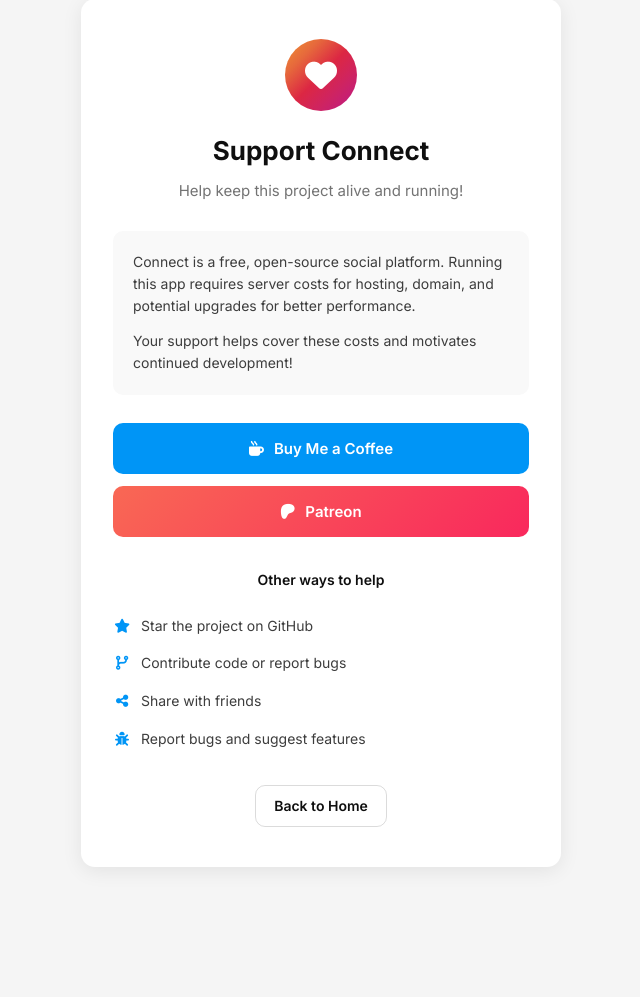
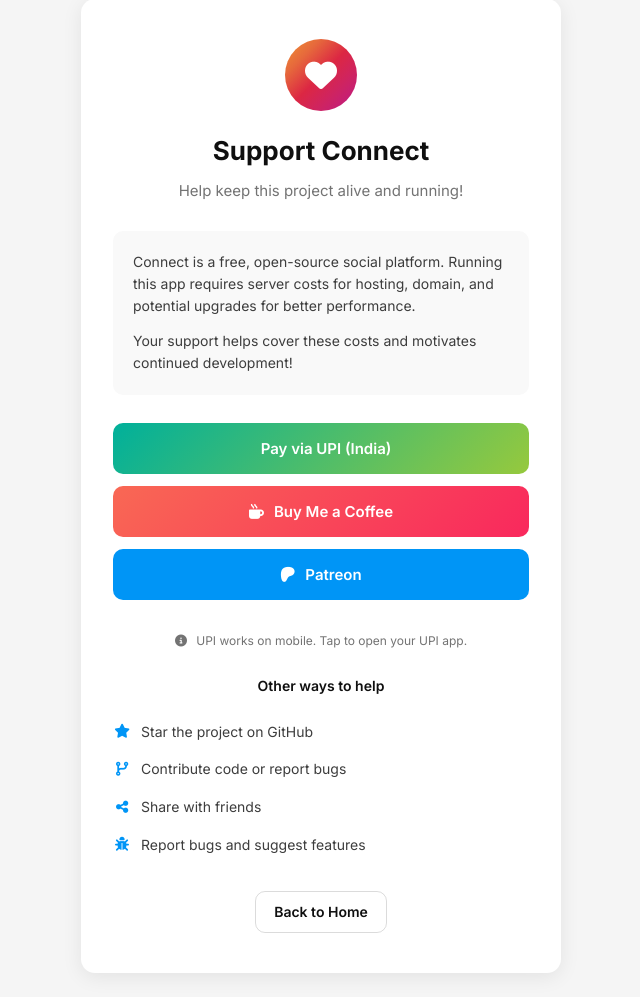
Before and after one commit to kiinshuk/sg, a Django app: page /donate/ in a window 1280 px wide. Shown: the part 25-1022 px from the top of the page, without its empty margins (319-959 px from the left). Before the commit the page ends 852 px from the top, so only its background shows below. Run offline with Django 4.2, Linux system fonts and the light colour scheme.

Commit message:
Add UPI payment option to donate page

```diff
--- a/static/css/style.css
+++ b/static/css/style.css
@@ -1175,6 +1175,17 @@
 .donate-btn:nth-child(2) {
   background: linear-gradient(135deg, #f96854, #f9285d);
 }
+.donate-upi {
+  background: linear-gradient(135deg, #00b09b, #96c93d) !important;
+}
+.donate-upi-note {
+  font-size: 12px;
+  color: var(--text-3);
+  margin-bottom: 24px;
+}
+.donate-upi-note i {
+  margin-right: 6px;
+}
 .donate-alternatives {
   margin-bottom: 28px;
 }
--- a/templates/core/donate.html
+++ b/templates/core/donate.html
@@ -15,6 +15,9 @@
     </div>
 
     <div class="donate-options">
+      <a href="upi://pay?pa=YOURUPI@upi&pn=Connect%20Server&cu=INR" class="donate-btn donate-upi">
+        <i class="fa-solid fa-phone-pixel"></i> Pay via UPI (India)
+      </a>
       <a href="https://www.buymeacoffee.com/" target="_blank" class="donate-btn">
         <i class="fa-solid fa-mug-hot"></i> Buy Me a Coffee
       </a>
@@ -22,6 +25,8 @@
         <i class="fa-brands fa-patreon"></i> Patreon
       </a>
     </div>
+
+    <p class="donate-upi-note"><i class="fa-solid fa-circle-info"></i> UPI works on mobile. Tap to open your UPI app.</p>
 
     <div class="donate-alternatives">
       <h3>Other ways to help</h3>
```
